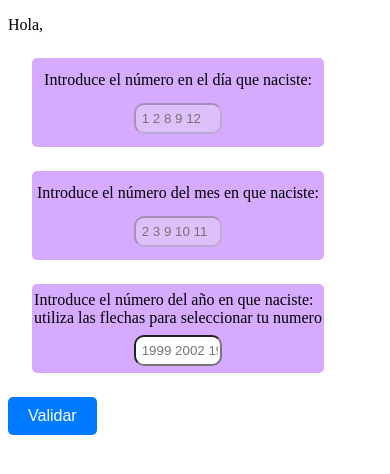
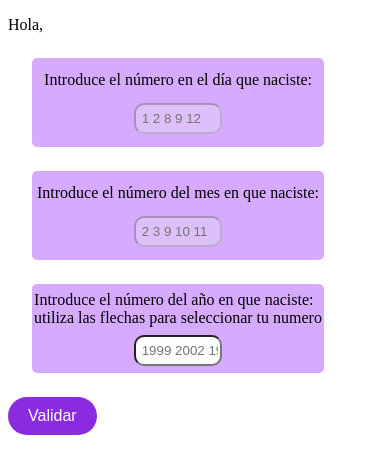
Before and after one commit to MiilaL/formulario, a plain HTML site: page index.html in a window 390 px wide. Both pictures are taken after a click on the button "Enter". Drawn offline with nearby package versions, Linux system fonts and the light colour scheme.

Commit message:
Update RATIX.css

```diff
--- a/RATIX.css
+++ b/RATIX.css
@@ -109,6 +109,16 @@
         width: 80px;
         height: 25px;
     }
+    .tarjeta2Datos{
+        display: flex;
+        flex-direction: column;
+        align-items: center;
+    }
+
+    #validate{
+        background: blueviolet;
+        border-radius: 20px;
+    }
 }
 
 /* Estilos para hacer los botones más visibles y fáciles de tocar en dispositivos móviles */
```
